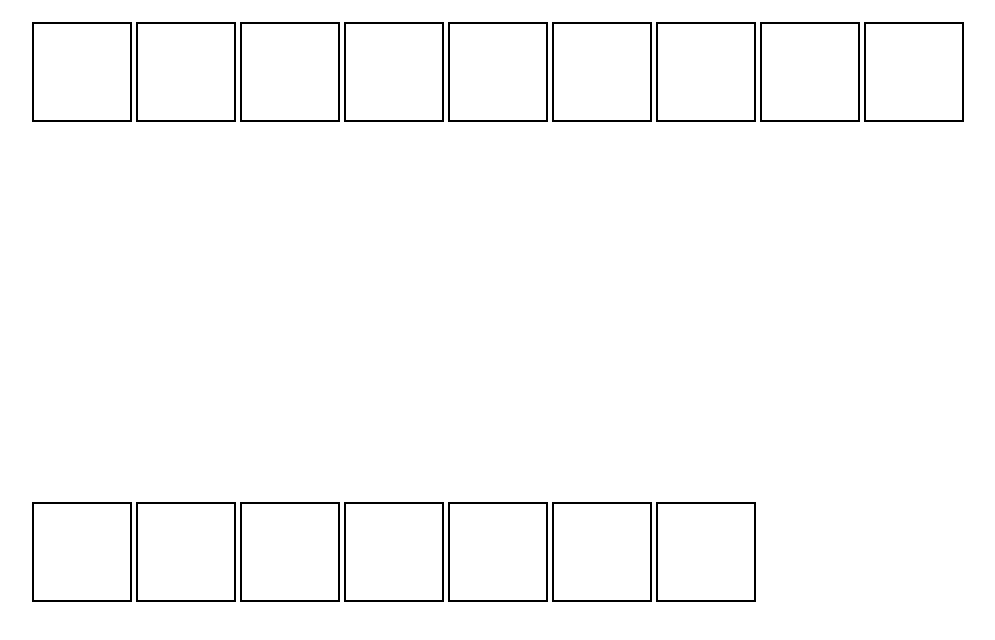
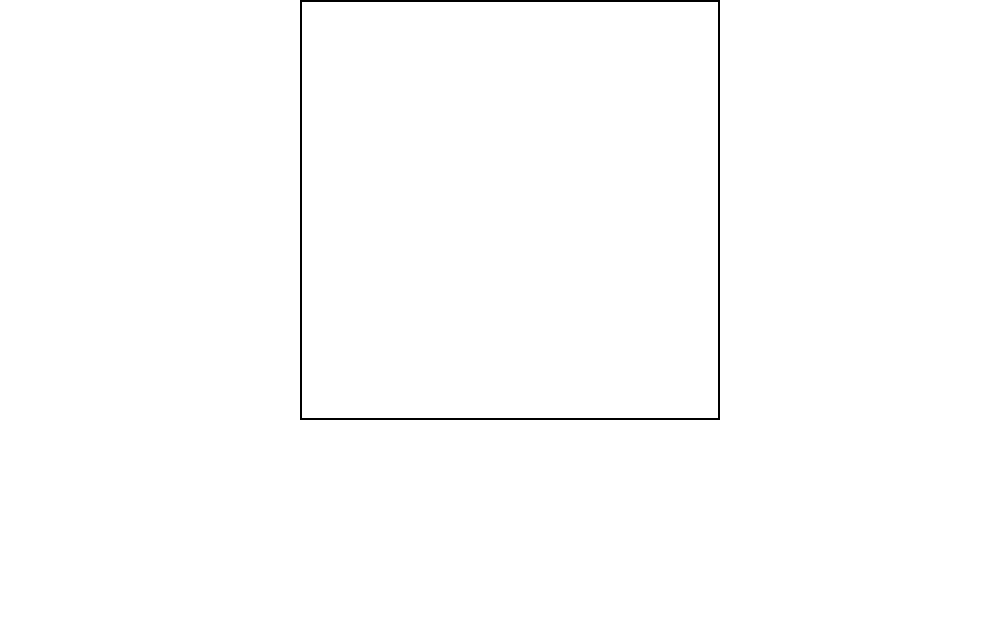
Before and after one commit to IsaiahThao/Etch-A-Sketch, a plain HTML site: page index.html in a window 1280 px wide. Shown: the whole page, without its empty margins (130-1125 px from the left). Drawn offline with Linux system fonts and the light colour scheme.

Commit message:
Add the outline to the grid space. Also add code to dynamically change the size of squares within the grid.

```diff
--- a/index.js
+++ b/index.js
@@ -1,9 +1,15 @@
-userInput = 4;
+const userInput = 16;
+let width = Math.floor(420/userInput)
 container = document.querySelector('.container')
-for (let i =0; i < userInput; i++ ){
-    for (let j=0; j < userInput; j++ ){
-        const element = document.createElement('div')
-        element.id = 'grid'
-        container.appendChild(element)
+
+function createGrid(){
+    for (let i =0; i < userInput; i++ ){
+        for (let j=0; j < userInput; j++ ){
+            const element = document.createElement('div')
+            element.id = 'grid'
+            element.style.width=`${width}px`;
+            element.style.height=`${width}px`;
+            container.appendChild(element)
+        }
     }
 }
--- a/styles.css
+++ b/styles.css
@@ -1,34 +1,25 @@
 *{
     box-sizing: border-box;
+    margin: 0px;
+}
+
+body{
+    display: flex;
+    justify-content: center;
+    align-items: center;
 }
 
 .container{
     display: flex;
     flex-wrap: wrap;
-    width: 960px;
-    height: 960px;
-    margin: 20px auto;
-}
-
-/* #grid{
-    border-style: solid 3px;
-    width: 50px;
-    height: 50px;
-    background-color: red;
-} */
-
-br{
-    display: block;
+    width: 420px;
+    height: 420px;
+    justify-content: center;
+    align-items: center;
+    border: 2px solid black;
 }
 
 #grid {
-    width: 100px;
-    height: 100px;
     background-color: white;
-    border: 2px solid black;
-    display: flex;
-    align-items: center;
-    justify-content: center;
     font-size: 1.5rem;
-    margin: 2px; /* Creates spacing */
 }
```
